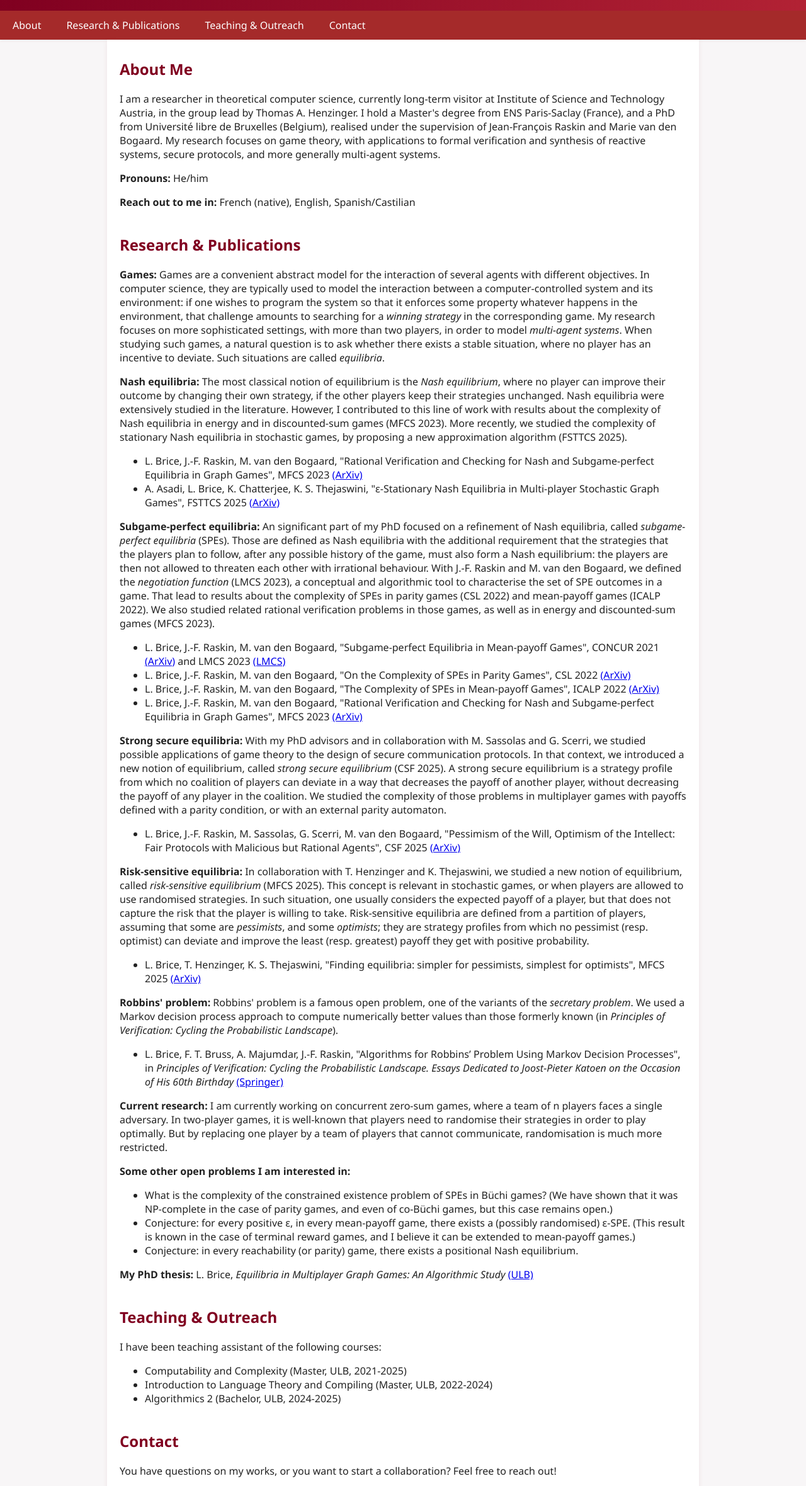
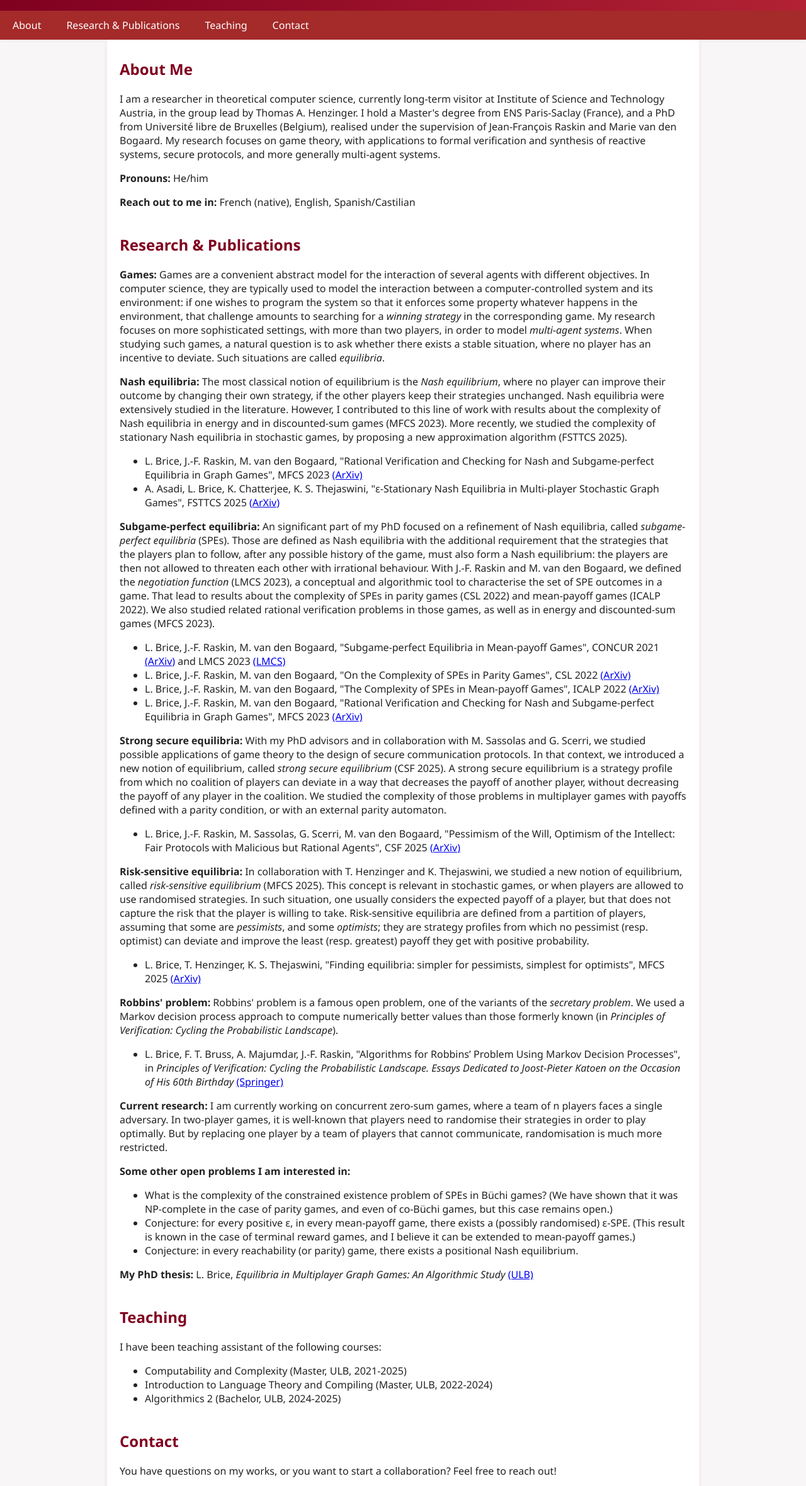
Before and after one commit to lnrdbrice/lnrdbrice, a plain HTML site: page index.html in a window 1280 px wide. Shown: the part 164-2524 px from the top of the page at 63% size. Drawn offline with Linux system fonts and the light colour scheme.

Commit message:
Fixing mistakes

```diff
--- a/index.html
+++ b/index.html
@@ -33,7 +33,7 @@
     <ul>
       <li><a href="#about">About</a></li>
       <li><a href="#research">Research & Publications</a></li>
-      <li><a href="#teaching">Teaching & Outreach</a></li>
+      <li><a href="#teaching">Teaching</a></li>
       <li><a href="#contact">Contact</a></li>
     </ul>
   </nav>
@@ -121,7 +121,7 @@
       <p><b>My PhD thesis:</b> L. Brice, <em>Equilibria in Multiplayer Graph Games: An Algorithmic Study</em> <a href="https://difusion.ulb.ac.be/vufind/Record/ULB-DIPOT:oai:dipot.ulb.ac.be:2013/391811/Holdings" target="_blank">(ULB)</a></p>
     </section>
     <section id="teaching">
-      <h2>Teaching & Outreach</h2>
+      <h2>Teaching</h2>
       <p>I have been teaching assistant of the following courses:
         <ul>
           <li>Computability and Complexity (Master, ULB, 2021-2025)</li>
```
